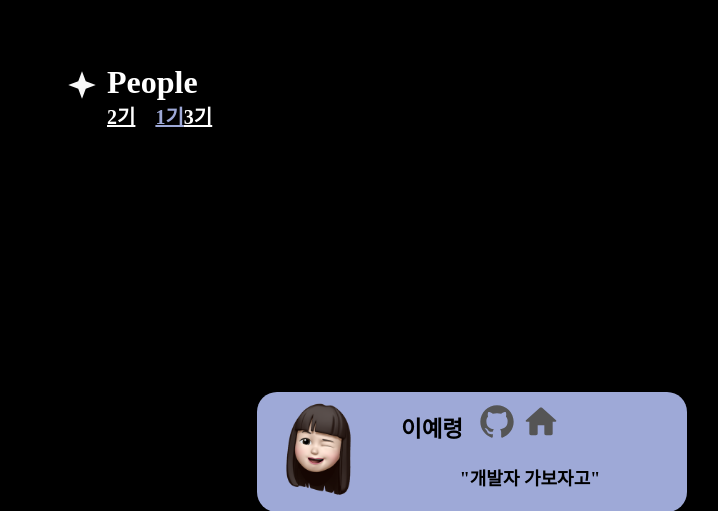
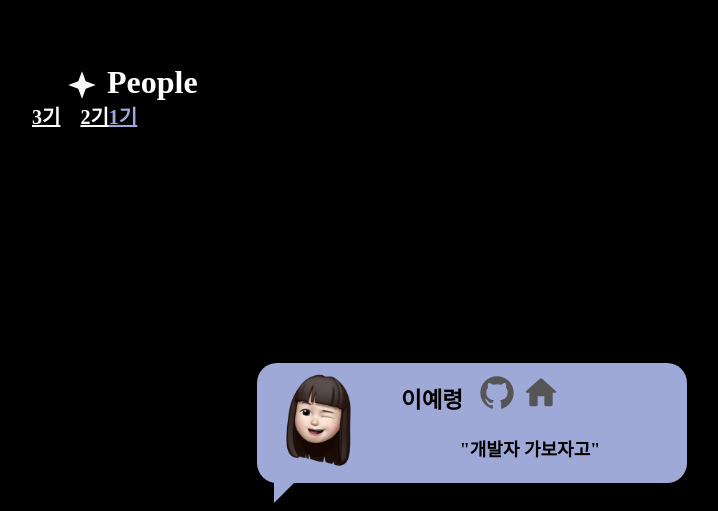
Before and after one commit to sswuWAGI/homepage, a Django app: page /people_1/ in a window 1280 px wide; the page is wider, and only the part inside the window is pictured. Shown: the part 97-608 px from the top of that part, without its empty margins (13-731 px from the left). Run offline with Django 4.2, Linux system fonts and the light colour scheme; parts of the project's set-up code (start-up, migrations or seed data) failed here and were passed over; some web fonts are replaced.

Commit message:
피플 3기 수정7

```diff
--- a/static/css/people.css
+++ b/static/css/people.css
@@ -248,8 +248,15 @@
     }
     .seoson2{
         display: inline;
+        float: left;
+        /* float: inline-start; */
+        /* margin-left: 45px;
+        margin-right: 20px;    */
+    }
+    .seoson3{
+        display: inline;
         float: inline-start;
-        margin-left: 120px;
+        margin-left: 45px;
         margin-right: 20px;
     }
 
```
